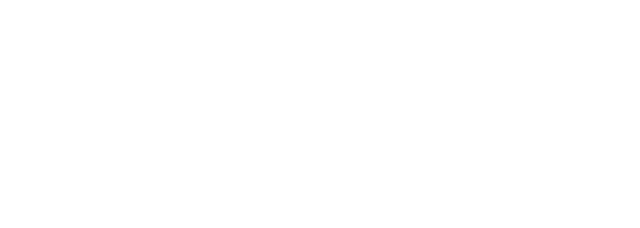
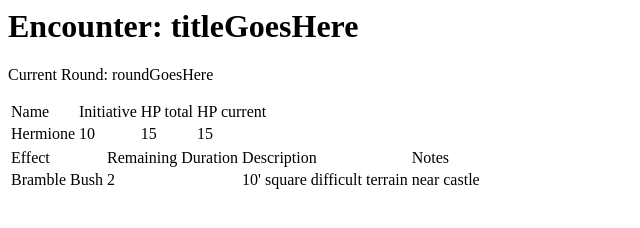
Before and after one commit to tmjfitch/combat-tracker, a plain HTML site: page index.html in a window 1280 px wide. Shown: the whole page, without its empty margins (0-640 px from the left). Drawn offline with Linux system fonts and the light colour scheme.

Commit message:
added basic html content

```diff
--- a/index.html
+++ b/index.html
@@ -4,6 +4,50 @@
 		<link rel="stylesheet" type="text/css" href="styles/base.css">
 	</head>
 	<body>
+		<header>
+			<h1>Encounter: titleGoesHere</h1>
+			<p>Current Round: roundGoesHere</p>
+		</header>
+		<section id="combatant_list">
+			<table>
+				<thead>
+					<tr>
+						<td>Name</td>
+						<td>Initiative</td>
+						<td>HP total</td>
+						<td>HP current</td>
+					</tr>
+				</thead>
+				<tbody>
+					<tr class="combatant_row">
+						<td>Hermione</td>
+						<td>10</td>
+						<td>15</td>
+						<td>15</td>
+					</tr>
+				</tbody>
+			</table>
+		</section>
+		<section id="area_effect_list">
+			<table>
+				<thead>
+					<tr>
+						<td>Effect</td>
+						<td>Remaining Duration</td>
+						<td>Description</td>
+						<td>Notes</td>
+					</tr>
+				</thead>
+				<tbody>
+					<tr class="effect_row">
+						<td>Bramble Bush</td>
+						<td>2</td>
+						<td>10' square difficult terrain</td>
+						<td>near castle</td>
+					</tr>
+				</tbody>
+			</table>
+		</section>
 		<script type="text/javascript" src="scripts/main.js"></script>
 	</body>
 </html>
```
